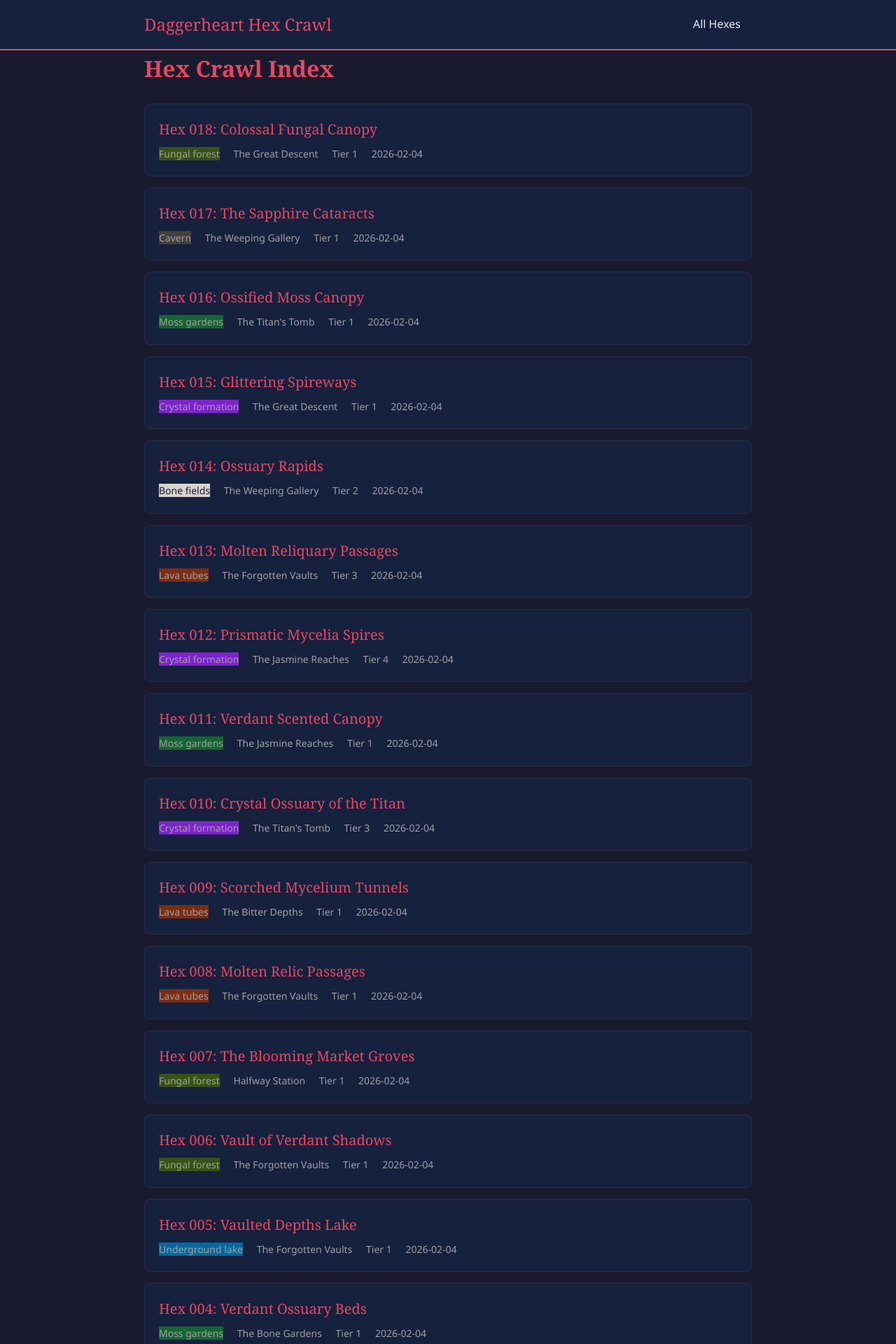
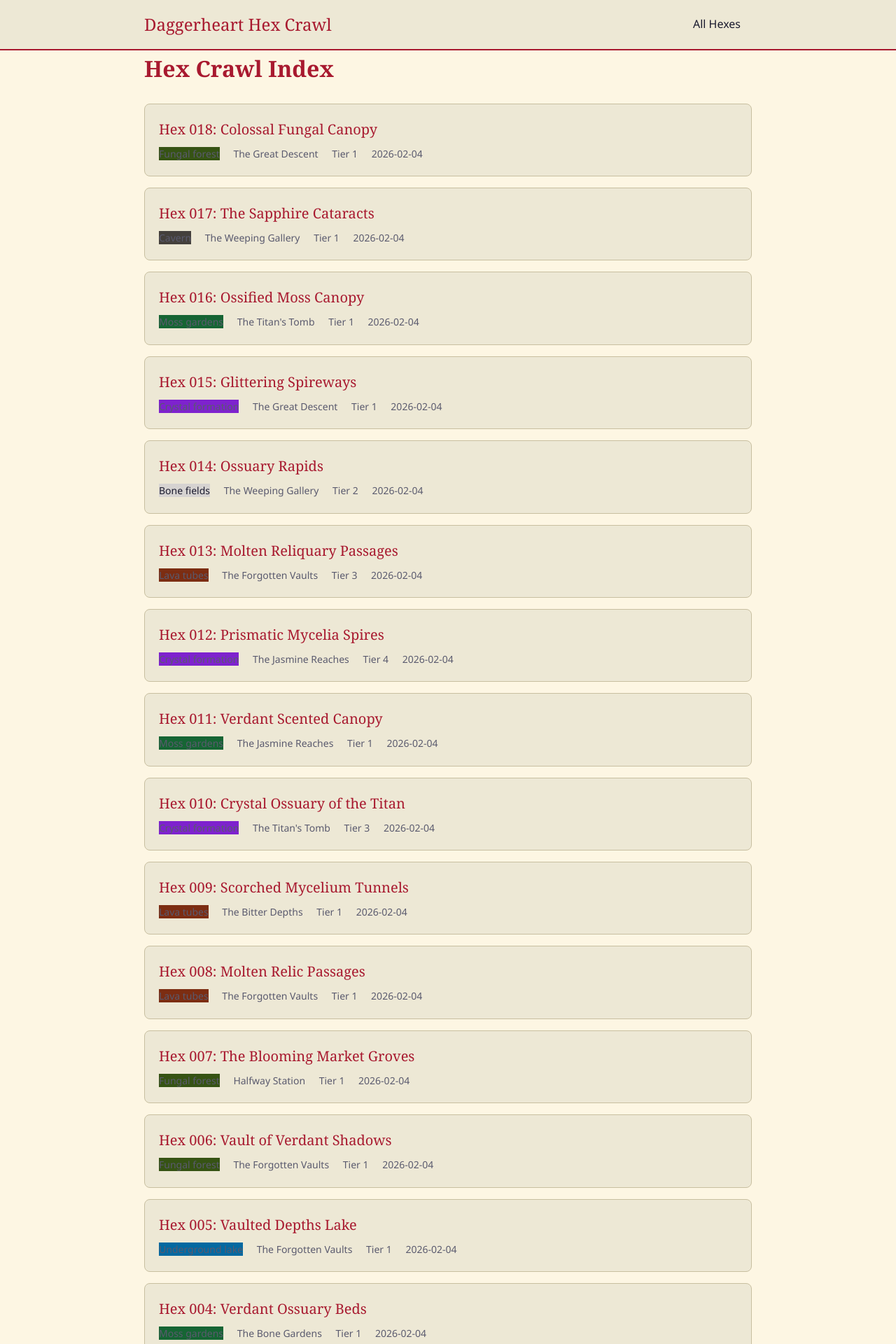
Before and after one commit to ElmerTucker/daggerheart-hexcrawl, a Jekyll site: the page built from index.html, in a window 1280 px wide. Shown: the top 1920 px of the page at 70% size. Built offline with Jekyll 4.4.1, drawn with Linux system fonts in a browser that asks for light colours.

Commit message:
Add light mode color scheme via prefers-color-scheme media query
Co-Authored-By: Claude Sonnet 4.6 <noreply@anthropic.com>

```diff
--- a/assets/css/style.css
+++ b/assets/css/style.css
@@ -11,6 +11,20 @@
   --color-border: #2a2a4a;
   --font-body: 'Segoe UI', system-ui, sans-serif;
   --font-heading: Georgia, 'Times New Roman', serif;
+}
+
+@media (prefers-color-scheme: light) {
+  :root {
+    --color-bg: #fdf6e3;
+    --color-surface: #ede8d5;
+    --color-primary: #a8192f;
+    --color-secondary: #c8bfa0;
+    --color-text: #1a1a2e;
+    --color-text-muted: #5a5a6e;
+    --color-fear: #b91c2c;
+    --color-hope: #1a7a35;
+    --color-border: #c8bfa0;
+  }
 }
 
 * {
```
